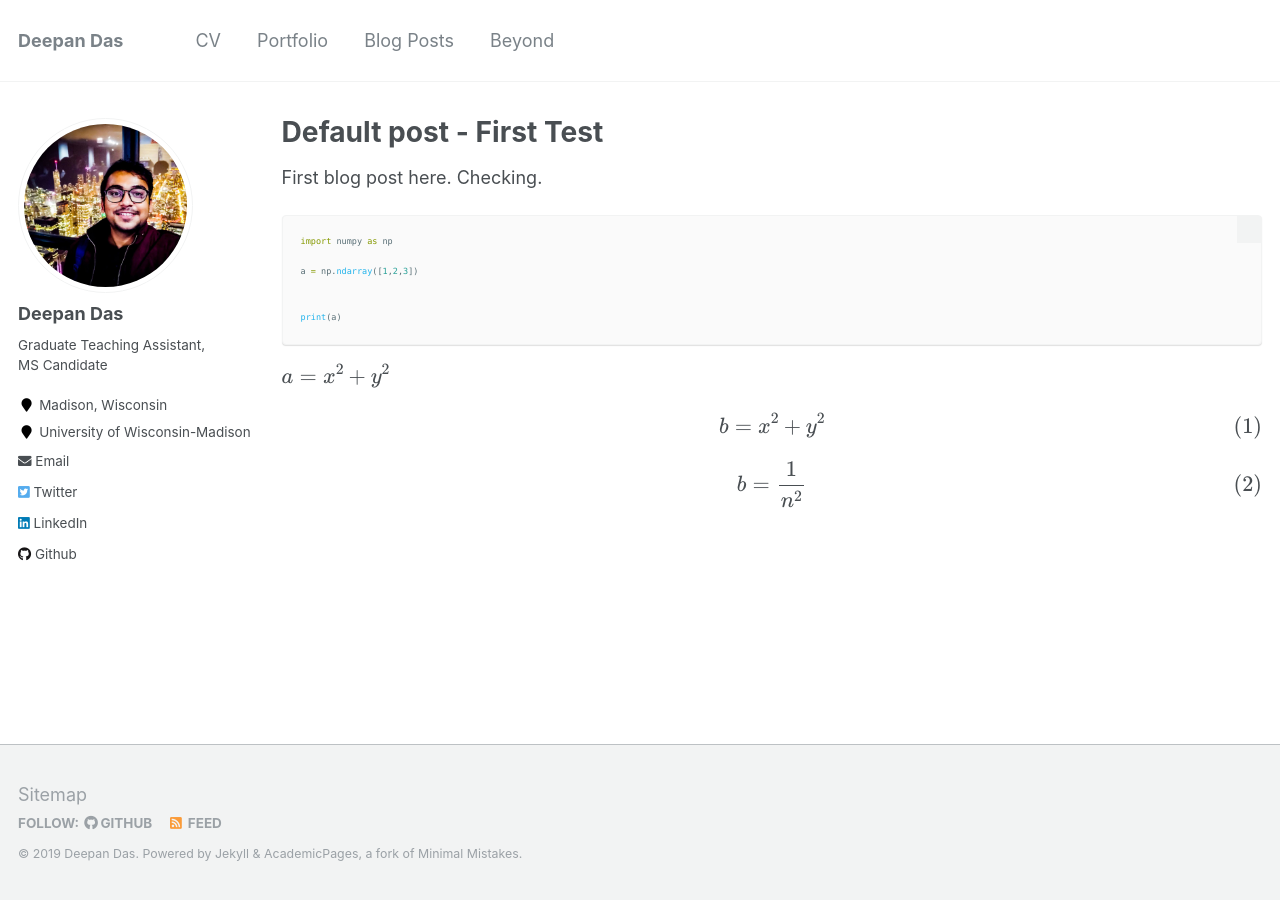
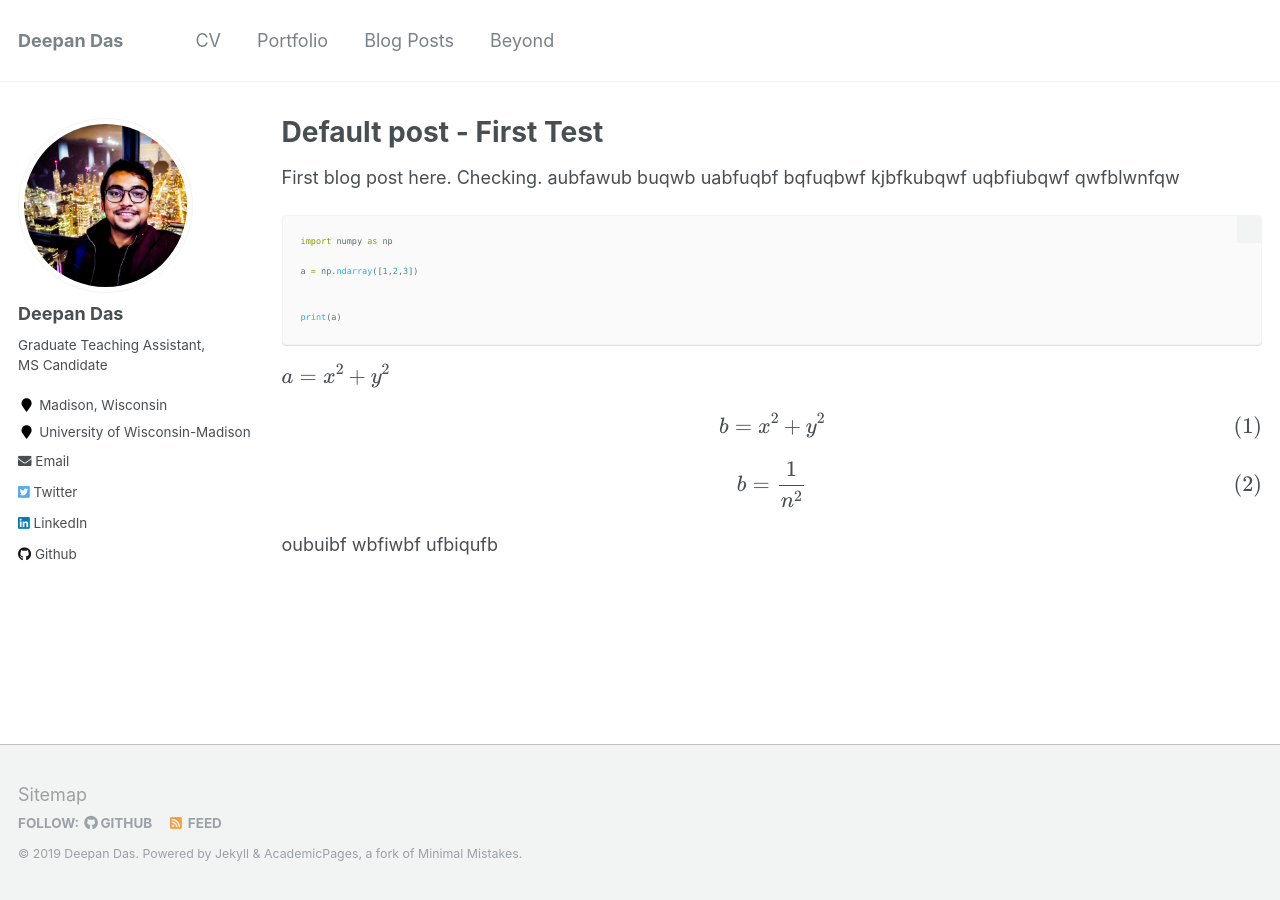
Before and after one commit to deepandas11/deepandas11.github.io, a Jekyll site: the page built from _posts/2019-05-16-testing-post.md, in a window 1280 px wide. Built offline with Jekyll 4.4.1, drawn with Linux system fonts in a browser that asks for light colours; formulas are drawn with MathJax 3.

Commit message:
post change
Signed-off-by: Deepan Das <deepandas11@gmail.com>

````diff
--- a/_posts/2019-05-16-testing-post.md
+++ b/_posts/2019-05-16-testing-post.md
@@ -5,6 +5,14 @@ categories: Testing
 ---
 
 First blog post here. Checking.
+aubfawub
+buqwb
+uabfuqbf
+bqfuqbwf
+kjbfkubqwf
+uqbfiubqwf
+qwfblwnfqw
+
 
 ```python
 import numpy as np
@@ -20,3 +28,7 @@ print(a)
 \\[ b = x^2 + y^2 \\]
 
 \\[ b = \frac{1}{n^2}\\]
+
+oubuibf
+wbfiwbf
+ufbiqufb
````
